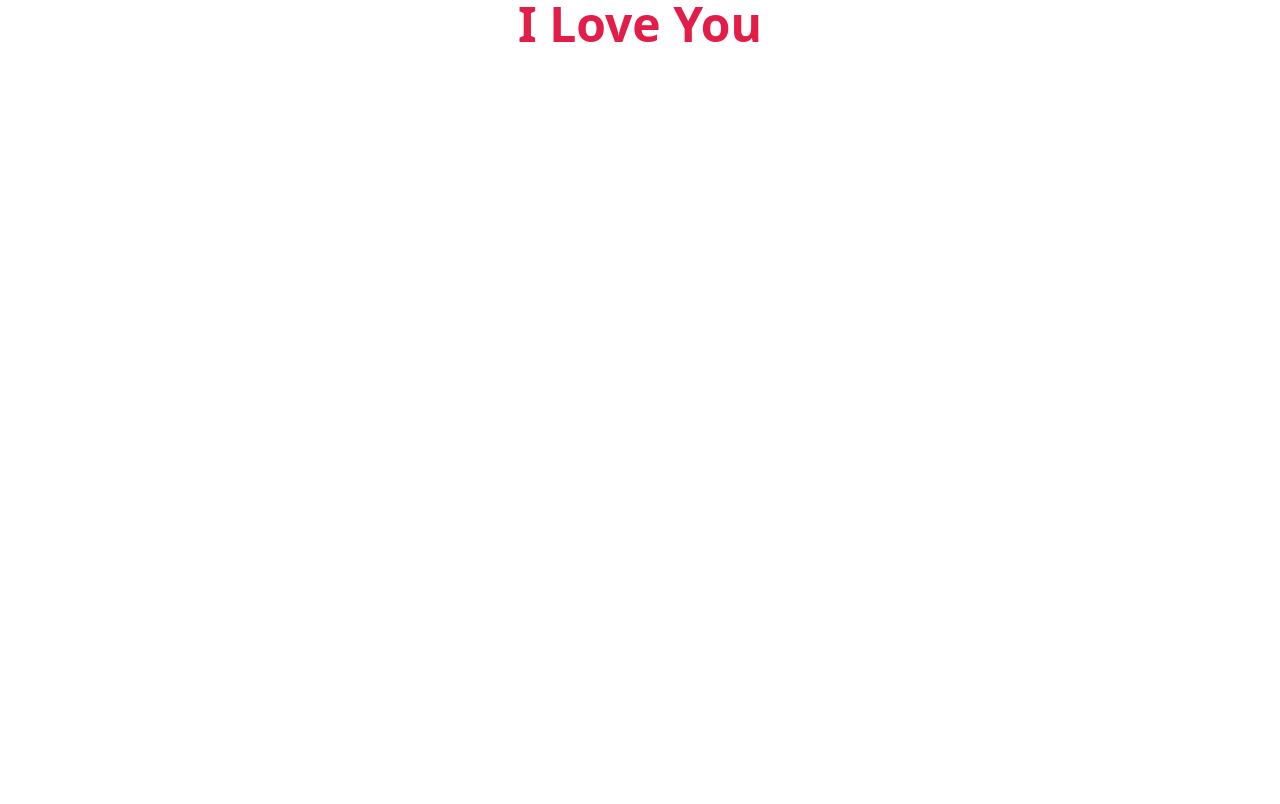
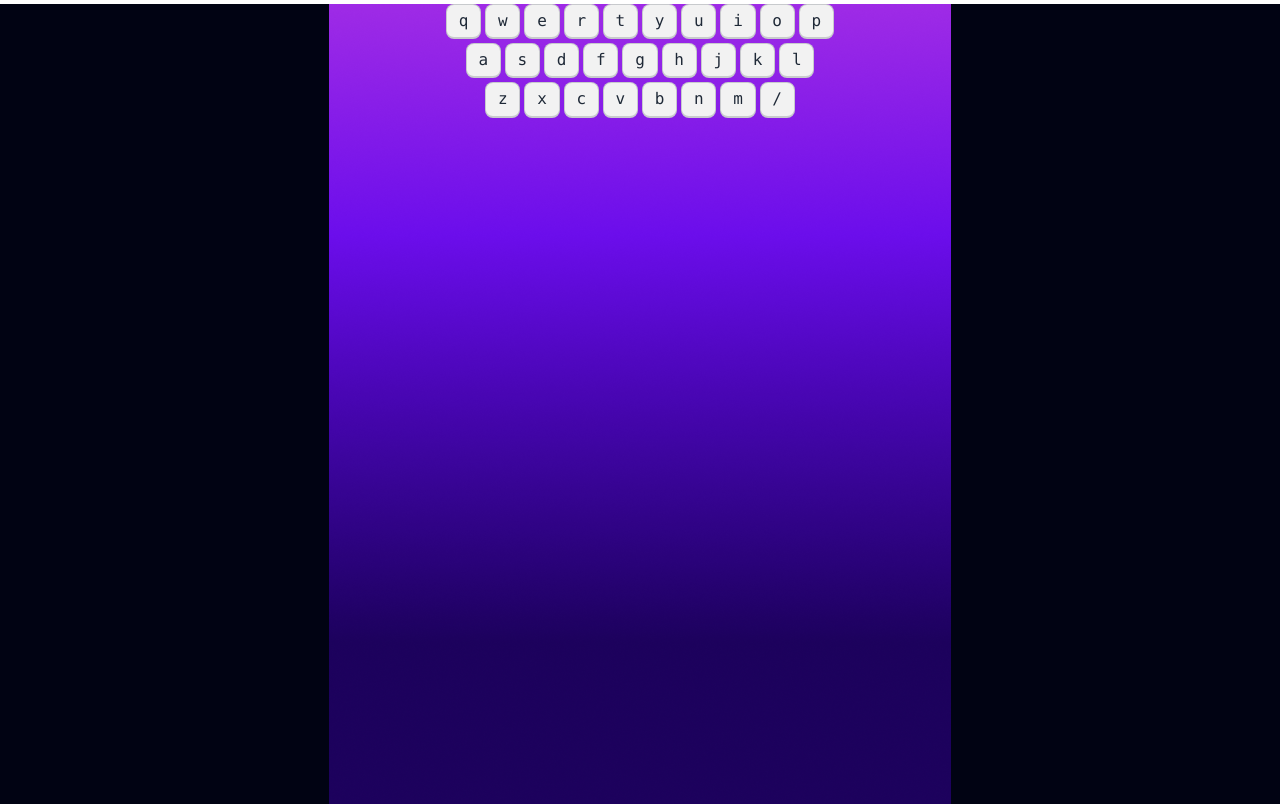
Before and after one commit to johoraislam/alpha-class-pro, a plain HTML site: page index.html in a window 1280 px wide. Drawn offline with nearby package versions, Linux system fonts and the light colour scheme.

Commit message:
keybord section added

```diff
--- a/index.html
+++ b/index.html
@@ -10,15 +10,74 @@
     <!-- custom css -->
     <link rel="stylesheet" href="./style.css">
     </head>
-    <body>
-        <section class="home">
-            <h1 class="text-5xl  text-center text-rose-600 font-extrabold">I Love You</h1>
-        </section>
-        <section class="play-ground">
+    <body class="font-poppins ">
+        <main class="min-h-screen bg-[#010313] bg-[url(background.png)] bg-no-repeat bg-center">
+            <!-- home section -->
+            <section class="home min-h-screen flex
+            justify-center items-center text-white hidden ">
+                <div class="flex flex-col items-center gap-8">
+                    <h1 class="text-8xl font-poppins ">ALPHABET CLASH</h1>
+                     <p>Unleash Your Keyboard Kung Fu : Press “Enter” to Play</p>
+                    <button class="bg-white rounded text-black font-semibold p-4">Play Now</button>
+                </div>
 
-        </section>
-        <section class="score">
+            </section>
+            <!-- play ground start -->
+            <section class="play-ground">
+                <div>
+                    <!-- screen -->
+                    <div>
 
-        </section>
+                    </div>
+                    <!-- keybord start -->
+                    <div>
+                        <div class="my-1 flex w-full justify-center gap-1">
+                            <kbd class="kbd">q</kbd>
+                            <kbd class="kbd">w</kbd>
+                            <kbd class="kbd">e</kbd>
+                            <kbd class="kbd">r</kbd>
+                            <kbd class="kbd">t</kbd>
+                            <kbd class="kbd">y</kbd>
+                            <kbd class="kbd">u</kbd>
+                            <kbd class="kbd">i</kbd>
+                            <kbd class="kbd">o</kbd>
+                            <kbd class="kbd">p</kbd>
+                          </div>
+                          <div class="my-1 flex w-full justify-center gap-1">
+                            <kbd class="kbd">a</kbd>
+                            <kbd class="kbd">s</kbd>
+                            <kbd class="kbd">d</kbd>
+                            <kbd class="kbd">f</kbd>
+                            <kbd class="kbd">g</kbd>
+                            <kbd class="kbd">h</kbd>
+                            <kbd class="kbd">j</kbd>
+                            <kbd class="kbd">k</kbd>
+                            <kbd class="kbd">l</kbd>
+                          </div>
+                          <div class="my-1 flex w-full justify-center gap-1">
+                            <kbd class="kbd">z</kbd>
+                            <kbd class="kbd">x</kbd>
+                            <kbd class="kbd">c</kbd>
+                            <kbd class="kbd">v</kbd>
+                            <kbd class="kbd">b</kbd>
+                            <kbd class="kbd">n</kbd>
+                            <kbd class="kbd">m</kbd>
+                            <kbd class="kbd">/</kbd>
+                          </div>
+                    </div>
+                    <!-- keybord end -->
+                    <!-- live score -->
+                    <div>
+
+                    </div>
+                </div>
+            </section>
+            <!-- play ground end -->
+            <!-- score section start -->
+            <section class="score">
+
+            </section>
+        </main>
+
     </body>
 </html>
```
